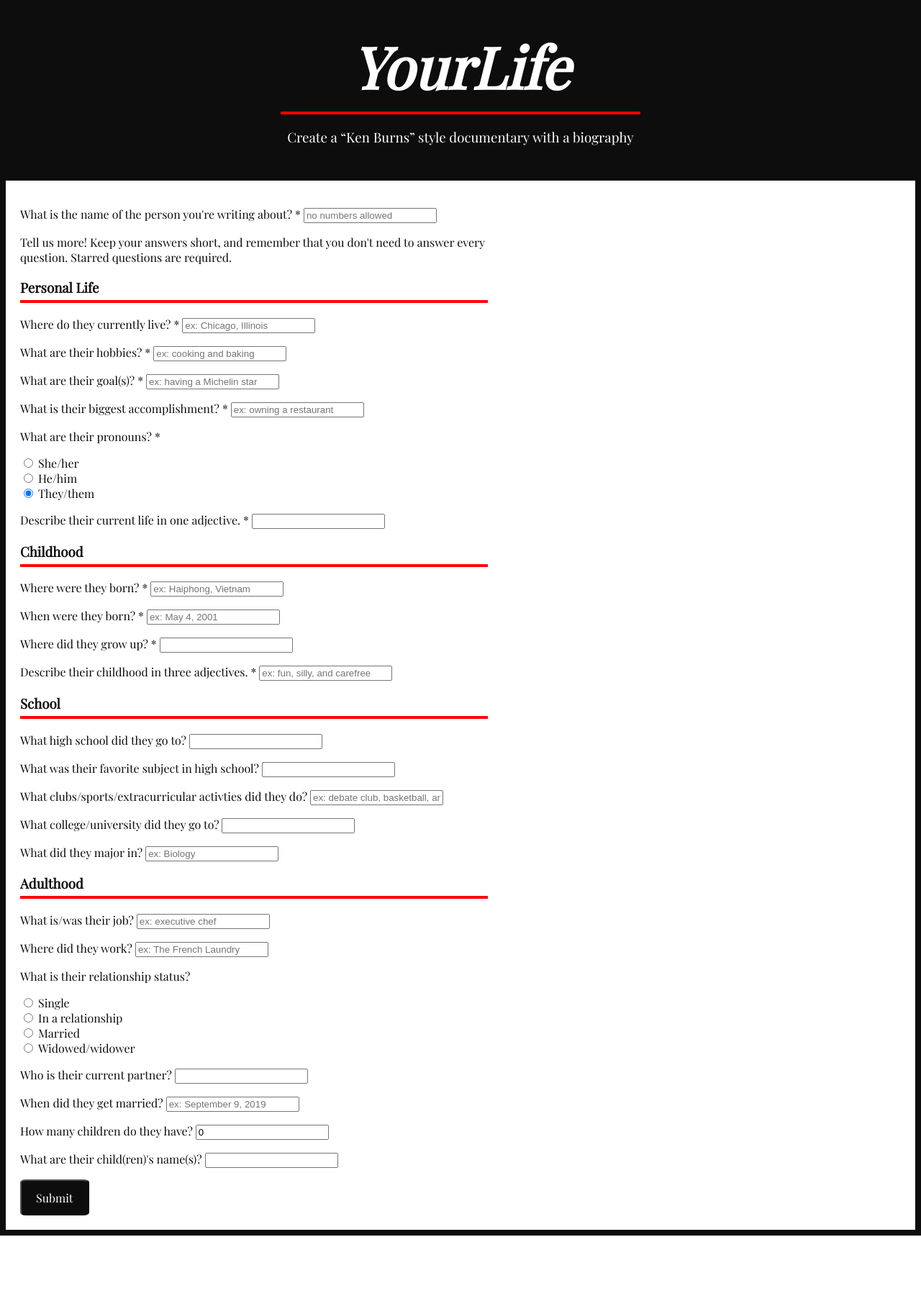
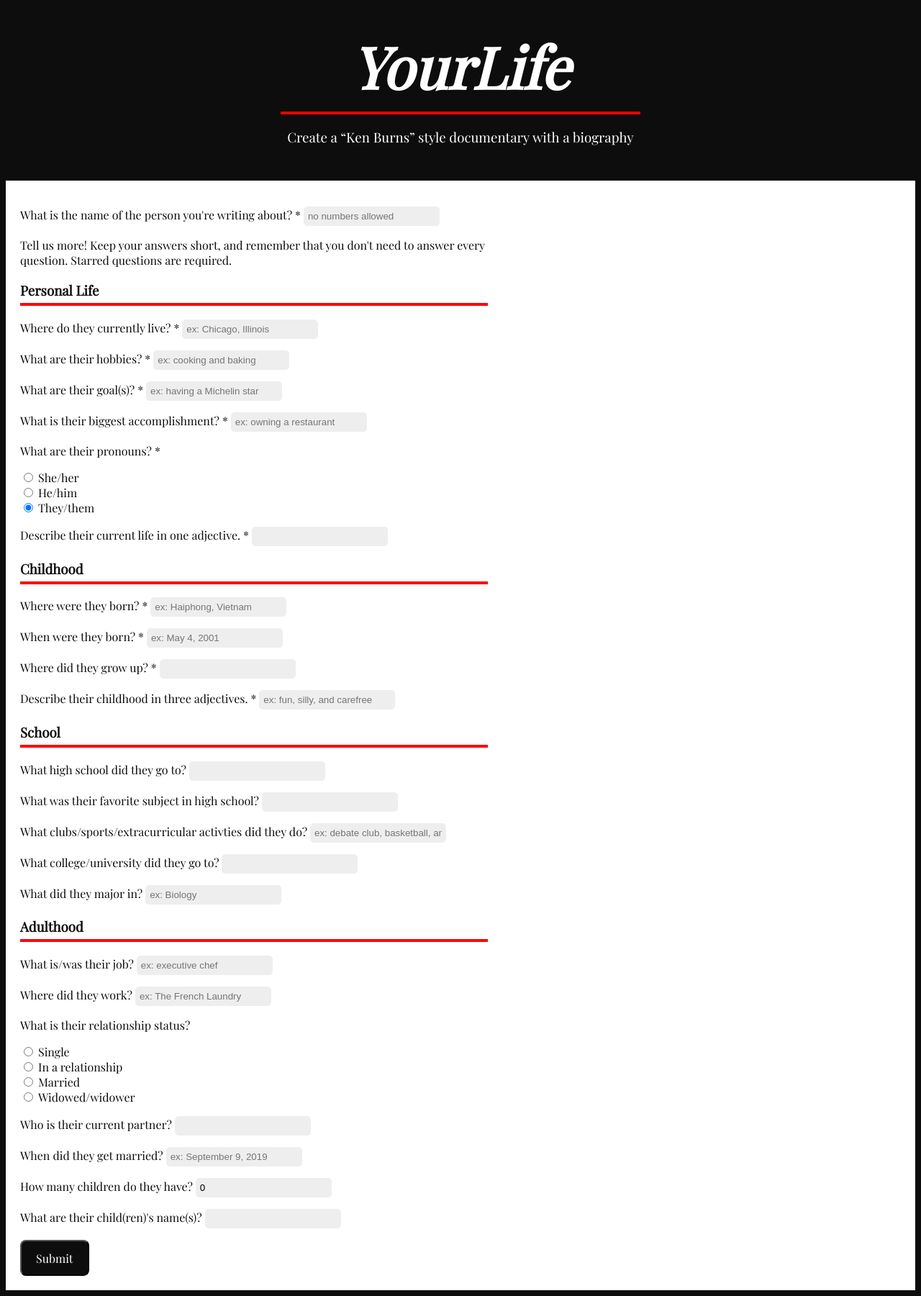
Before and after one commit to wingchi-tam/YourLife, a Flask app: page / in a window 1280 px wide. Shown: the whole page at 72% size. Before the commit the page ends 1717 px from the top, so only its background shows below. Run offline with Flask 2, Linux system fonts and the light colour scheme; some web fonts are replaced.

Commit message:
update css

```diff
--- a/app.py
+++ b/app.py
@@ -70,35 +70,35 @@ def generate_bio():
     extra_vars["children_num"] =  request.form.get("adult-child-number")
     extra_vars["child_name"] =  request.form.get("adult-child-name")
 
-    childhood_story = "Hello, my name is Ken Burns and I will be telling the story of " + required_vars["name"] + "'s life. "+required_vars["name"] +" was born in a place called " + required_vars["birthplace"] + " in \
-    on " + required_vars["birthplace"] + ". "+required_vars["name"]+" spent "+user_pronouns["possessive_adj"]+" childhood growing up in "+ required_vars["childhood_location"] + ". Like many other kids, "+user_pronouns["possessive_adj"]+" \
+    childhood_story = "Hello, my name is Ken Burns and I will be telling the story of " + required_vars["name"] + "'s life. "+required_vars["name"] +" was born in a place called " + required_vars["birthplace"] + " \
+    on " + required_vars["birthday"] + ". "+required_vars["name"]+" spent "+user_pronouns["possessive_adj"]+" childhood growing up in "+ required_vars["childhood_location"] + ". Like many other kids, "+user_pronouns["possessive_adj"]+" \
     childhood could be described as " + required_vars["childhood_description"] + ". "
 
     personal_story = "Now, "+ required_vars["name"] +" currently resides in "+ required_vars["curr_living"] +". In "+user_pronouns["possessive_adj"]+" free time, "+ required_vars["name"]+" enjoys doing the things "+user_pronouns["subject"]+" love such as \
     " +required_vars["hobbies"]+". Although "+ required_vars["name"]+" enjoys "+user_pronouns["possessive_adj"]+" life in "+required_vars["curr_living"]+", "+ required_vars["name"]+" has bigger aspirations. Sometimes, late \
-    at night,"+required_vars["name"]+" dreams of "+ required_vars["goals"] +". Until then, "+ required_vars["name"]+" relishes on "+user_pronouns["possessive_adj"]+ \
+    at night, "+required_vars["name"]+" dreams of "+ required_vars["goals"] +". Until then, "+ required_vars["name"]+" relishes on "+user_pronouns["possessive_adj"]+ \
     " biggest accomplishment: "+required_vars["accomplishment"]+". Living such an eventful life, it could be described as "+required_vars["final_word"]+"."
 
     school_story = ""
     if extra_vars["highschool"]:
-        school_story += "Maturing through the epic highs and lows of elementary and middle school, "+  required_vars["name"] + " finally began "+user_pronouns["possessive_adj"]+" epic adventure at "+ extra_vars["highschool"] +". "
+        school_story += "Maturing through the epic highs and lows of elementary and middle school, "+ required_vars["name"] + " later attended "+ extra_vars["highschool"] +". "
 
     if extra_vars["fav_subject"]:
-        school_story += "Despite riding the emotionally charged rollercoaster that high school is, nothing brightened "+user_pronouns["possessive_adj"]+" days more than attending "+ extra_vars["fav_subject"] +". "
+        school_story += "Despite the emotionally charged rollercoaster of high school is, "+user_pronouns["subject"]+" enjoyed attending "+ extra_vars["fav_subject"] +". "
 
     if extra_vars["school_activities"]:
-        school_story += "Moreover, when tests and classes didn't fill "+  required_vars["name"] + "'s schedule, "+user_pronouns["subject"]+" really enjoyed participating in "+ extra_vars["school_activities"] +". "
+        school_story += "Moreover, when tests and classes didn't fill "+  required_vars["name"] + "'s schedule, "+user_pronouns["subject"]+" participated in "+ extra_vars["school_activities"] +". "
 
     if extra_vars["college"]:
-        school_story += "Yet, as classes, tests and SATs were crunched, "+  required_vars["name"] + " pushed through the hurdles of everything required by college admissions to finally get into "+user_pronouns["possessive_adj"]+" dream school: "+ extra_vars["college"] +". "
+        school_story += "Afterwards, "+  required_vars["name"] + " pushed through the hurdles to finally get into "+ extra_vars["college"] +". "
 
     if extra_vars["major"]:
-        school_story += "There, the parties, clubs, difficult classes, and stressful environment never stopped "+ required_vars["name"]+" from completing "+user_pronouns["possessive_adj"]+" degree in "+ extra_vars["major"] +". "
+        school_story += "There, "+ required_vars["name"]+" went on to complete "+user_pronouns["possessive_adj"]+" degree in "+ extra_vars["major"] +". "
 
     adulthood_story = ""
 
     if extra_vars["job"] and extra_vars["job_location"]:
-        adulthood_story += "The struggles of real life hit when "+user_pronouns["subject"]+" started "+user_pronouns["possessive_adj"]+" first job as a "+ extra_vars["job"]+" at "+extra_vars["job_location"]+". "
+        adulthood_story += "The struggles of real life hit when "+user_pronouns["subject"]+" started "+user_pronouns["possessive_adj"]+" job as a "+ extra_vars["job"]+" at "+extra_vars["job_location"]+". "
 
     if extra_vars["relationship_status"]:
         adulthood_story += "Currently, "+user_pronouns["possessive_adj"]+" relationship status is "+extra_vars["relationship_status"]+". "
@@ -154,7 +154,6 @@ def generate_image(required_vars, extra_vars):
     hobbies =  required_vars["hobbies"]
     goals =  required_vars["goals"]
     accomplishment =  required_vars["accomplishment"]
-    # pronouns = required_vars["pronouns"]
     final_word =  required_vars["final_word"]
     photoarray = ['Ken Burns',
                     birthplace,
--- a/static/styles/index.css
+++ b/static/styles/index.css
@@ -61,12 +61,19 @@ button {
 button {
     background-color:#0D0D0D;
     color: white;
-    border-radius: 8%;
+    border-radius: 8px;
     min-height: 50px;
     min-width: 90px;
     text-align: center;
     padding-left: 20px;
     padding-right: 20px;
+}
+
+input {
+    border: 1px #eeeeee solid;
+    border-radius: 5px;
+    background-color: #eeeeee;
+    padding: 5px;
 }
 
 /* generated */
```
